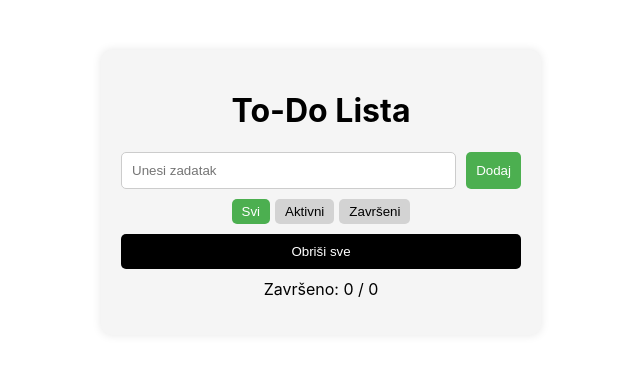
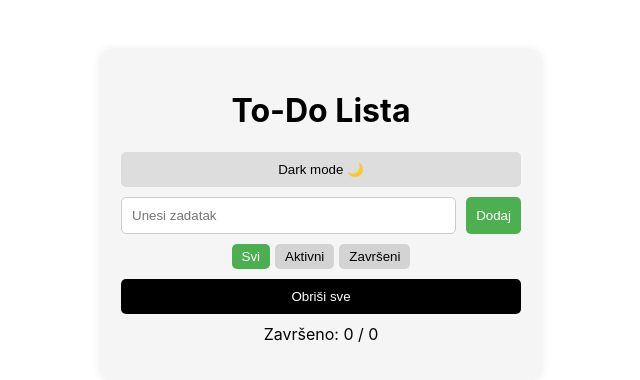
Before and after one commit to milosbrvh/todo-app, a React (Create React App) app: page / in a window 1280 px wide. Shown: the top 380 px of the page, without its empty margins (319-959 px from the left). Built offline with nearby package versions, Linux system fonts and the light colour scheme.

Commit message:
dark mode added

```diff
--- a/src/App.js
+++ b/src/App.js
@@ -4,7 +4,7 @@ function App() {
   const [tekst, setTekst] = useState("");
   const [filter, setFilter] = useState("svi");
   const [editIndex, setEditIndex] = useState(null);
-
+  const [darkMode, setDarkMode] = useState(false);
   const [lista, setLista] = useState(() => {
   const sacuvano = localStorage.getItem("lista");
     return sacuvano ? JSON.parse(sacuvano) : [];
@@ -26,13 +26,28 @@ function App() {
   padding: "20px",
   maxWidth: "400px",
   margin: "50px auto",
-        backgroundColor: "#f5f5f5",
+  backgroundColor: darkMode ? "#1e1e1e" : "#f5f5f5",
+  color: darkMode ? "white" : "black",
   borderRadius: "10px",
   boxShadow: "0 0 10px rgba(0,0,0,0.1)"
       }}
     >
       <h1 style={{ textAlign: "center" }}>To-Do Lista</h1>
-
+<button
+  onClick={() => setDarkMode(!darkMode)}
+  style={{
+    marginBottom: "10px",
+    width: "100%",
+    padding: "10px",
+    backgroundColor: darkMode ? "#444" : "#ddd",
+    color: darkMode ? "white" : "black",
+    border: "none",
+    borderRadius: "5px",
+    cursor: "pointer"
+  }}
+>
+  {darkMode ? "Light mode ☀️" : "Dark mode 🌙"}
+</button>
       <div style={{ display: "flex", gap: "10px" }}>
         <input
           value={tekst}
@@ -146,7 +161,8 @@ function App() {
                 display: "flex",
                 justifyContent: "space-between",
                 alignItems: "center",
-                backgroundColor: "white",
+                backgroundColor: darkMode ? "#333" : "white",
+                color: darkMode ? "white" : "black",
                 padding: "10px",
                 marginTop: "10px",
                 borderRadius: "5px"
```
Lines whose indentation alone changed are shown as unchanged.
